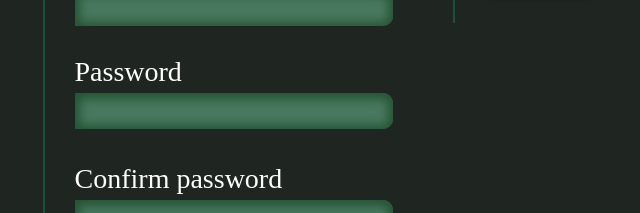
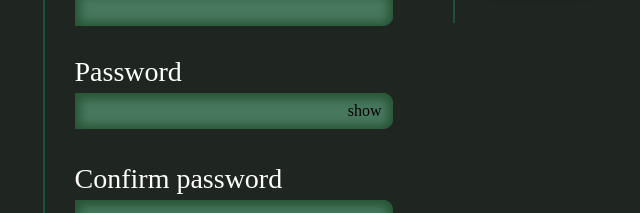
Before and after one commit to Itwouldseemthat/signUpForm, a React (Create React App) app: page / in a window 1280 px wide. Shown: the part 205-418 px from the top of the page, without its empty margins (307-947 px from the left). Built offline with nearby package versions, Linux system fonts and the light colour scheme.

Commit message:
add show pass btn and small fix

```diff
--- a/package.json
+++ b/package.json
@@ -34,5 +34,8 @@
       "last 1 firefox version",
       "last 1 safari version"
     ]
+  },
+  "devDependencies": {
+    "prettier": "^2.8.0"
   }
 }
--- /dev/null
+++ b/src/components/InputPassword/InputPassword.js
@@ -0,0 +1,40 @@
+import React, {useState} from "react";
+
+
+
+const InputPassword = (props) => {
+
+    const [showPass, setShowPass] = useState({
+        text: 'show',
+        type: 'password',
+        isShow: false,
+    })
+
+    function ClickShow() {
+        if (!showPass.isShow) {
+            setShowPass({
+                text: 'hide',
+                type: 'text',
+                isShow: true,
+            })
+        }
+        else if(showPass.isShow) {
+            setShowPass({
+                text: 'show',
+                type: 'password',
+                isShow: false,
+            })
+        }
+    }
+
+    return (
+        <div className="inputWrapper">
+            <label htmlFor='password'>Password</label>
+            <div className="showPass" onClick={ClickShow}>{showPass.text}</div>
+            <input className='input' id='password' type={showPass.type} value={props.signUpForm.password} onChange={(e) => props.setValue(e, 'password')} />
+            <div className="underText" style={{color: props.passLevel.color}}>{props.passLevel.text}</div>
+        </div>
+    )
+}
+
+export default InputPassword;
--- a/src/components/SignUpBlock/SignUpBlock.js
+++ b/src/components/SignUpBlock/SignUpBlock.js
@@ -113,6 +113,10 @@ const SignUpBlock = (props) => {
             setSubmitDisabled(true);
             setIncorrectNum('incorrect number');
         }
+        if (arr[0] !== '+' && arr.length !== 0) {
+            setSubmitDisabled(true);
+            setIncorrectNum('incorrect number');
+        }
     },[signUpForm.tel])
 
 
--- a/src/components/SignUpForm/SignUpForm.css
+++ b/src/components/SignUpForm/SignUpForm.css
@@ -27,6 +27,23 @@ label {
 
 .passmatch {
     color: rgb(191, 0, 0);
+}
+
+.showPass {
+    position: absolute;
+    display: inline-block;
+    right: 11px;
+    bottom: 43px;
+}
+
+.showPass:hover {
+    cursor: pointer;
+}
+
+.inputWrapper {
+    display: flex;
+    flex-direction: column;
+    position: relative;
 }
 
 .input {
--- a/src/components/SignUpForm/SignUpForm.js
+++ b/src/components/SignUpForm/SignUpForm.js
@@ -1,16 +1,21 @@
-import React from "react";
+import React, { useState } from "react";
+import InputPassword from "../InputPassword/InputPassword";
 import './SignUpForm.css';
 
 
 const SignUpForm = (props) => {
+
+
     return (
         <div className='container'>
             <form className='signUpForm' onSubmit={props.submitSignUp}>
                 <label htmlFor='login'>Login</label>
                 <input className='input' id='login' autoComplete='off' type="text" value={props.signUpForm.login} onChange={(e) => props.setValue(e, 'login')} />
-                <label htmlFor='password'>Password</label>
-                <input className='input' id='password' type="password" value={props.signUpForm.password} onChange={(e) => props.setValue(e, 'password')} />
-                <div className="underText" style={{color: props.passLevel.color}}>{props.passLevel.text}</div>
+                <InputPassword
+                    signUpForm={props.signUpForm}
+                    setValue={props.setValue}
+                    passLevel={props.passLevel}
+                />
                 <label htmlFor='confirmPass'>Confirm password</label>
                 <input className='input' id='confirmPass' type="password" value={props.signUpForm.confirmPass} onChange={(e) => props.setValue(e, 'confirmPass')} />
                 <div className="underText passmatch">{props.passmatch}</div>
```
Also changed, not shown: 1 other file (tests, documents, lock files or other folders).
